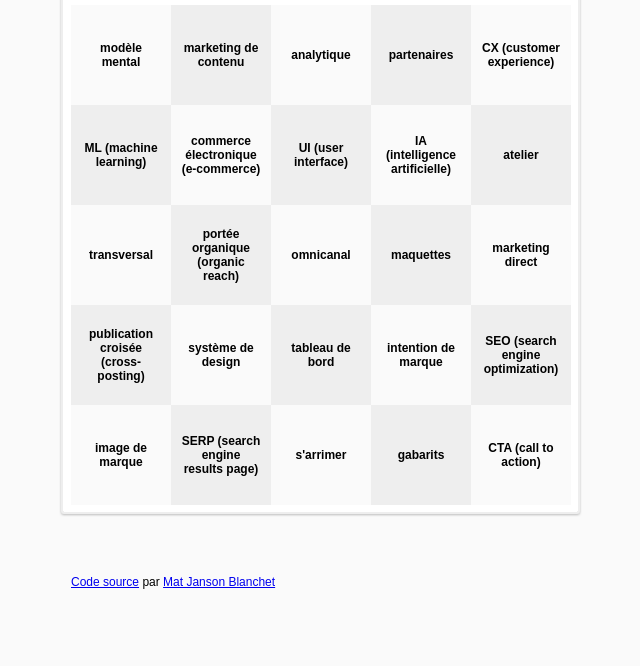
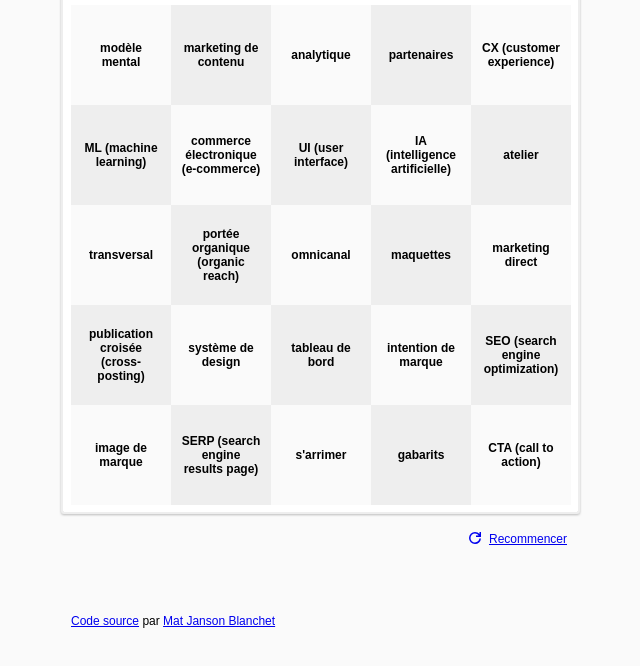
Before and after one commit to jansensan/bingo-corpo, a website: page public/index.html in a window 1280 px wide. Shown: the part 88-754 px from the top of the page, without its empty margins (319-959 px from the left). Drawn offline with Linux system fonts and the light colour scheme.

Commit message:
Added restart button

```diff
--- a/public/index.html
+++ b/public/index.html
@@ -11,6 +11,15 @@
       <h1>Bingo Corpo</h1>
       <div class="spacing-32"></div>
       <div id="bingoCard" class="bingo-card"></div>
+      <div class="spacing-16"></div>
+      <div class="aligned-right">
+        <a href="." class="restart-button">
+          <span class="icon">
+            <svg xmlns="http://www.w3.org/2000/svg" height="20px" viewBox="0 -960 960 960" width="20px" fill="currentColor"><path d="M480-192q-120 0-204-84t-84-204q0-120 84-204t204-84q65 0 120.5 27t95.5 72v-99h72v240H528v-72h131q-29-44-76-70t-103-26q-90 0-153 63t-63 153q0 90 63 153t153 63q84 0 144-55.5T693-456h74q-9 112-91 188t-196 76Z"/></svg>
+          </span>
+          <span class="label">Recommencer</span>
+        </a>
+      </div>
       <div class="spacing-64"></div>
       <p class="source-code"><a href="https://github.com/jansensan/bingo-corpo">Code source</a> par <a href="https://mat.jansonblanchet.com/">Mat Janson Blanchet</a></p>
     </div>
--- a/src/styles/bingo.scss
+++ b/src/styles/bingo.scss
@@ -167,6 +167,41 @@ a:hover {
   text-shadow: 0 0 0 var(--interactive-color);
 }
 
+.aligned-right {
+  text-align: right; // TODO: improve way to alight right
+}
+
+.restart-button {
+  display: inline-flex;
+  padding: 0;
+  margin: 0;
+
+  font-size: 9pt;
+  text-decoration: none;
+}
+
+.restart-button .icon {
+  display: inline-flex;
+  width: 20px;
+  height: 20px;
+}
+
+.restart-button .icon svg {
+  position: relative;
+}
+
+.restart-button .label {
+  display: inline-flex;
+  margin: 5px 4px 4px 4px;
+
+  text-decoration: underline;
+  text-decoration-thickness: 1pt;
+}
+
+.restart-button:hover .label {
+  text-decoration: none;
+}
+
 .source-code {
   font-size: 9pt;
 }
```
Also changed, not shown: public/styles/bingo.css.
